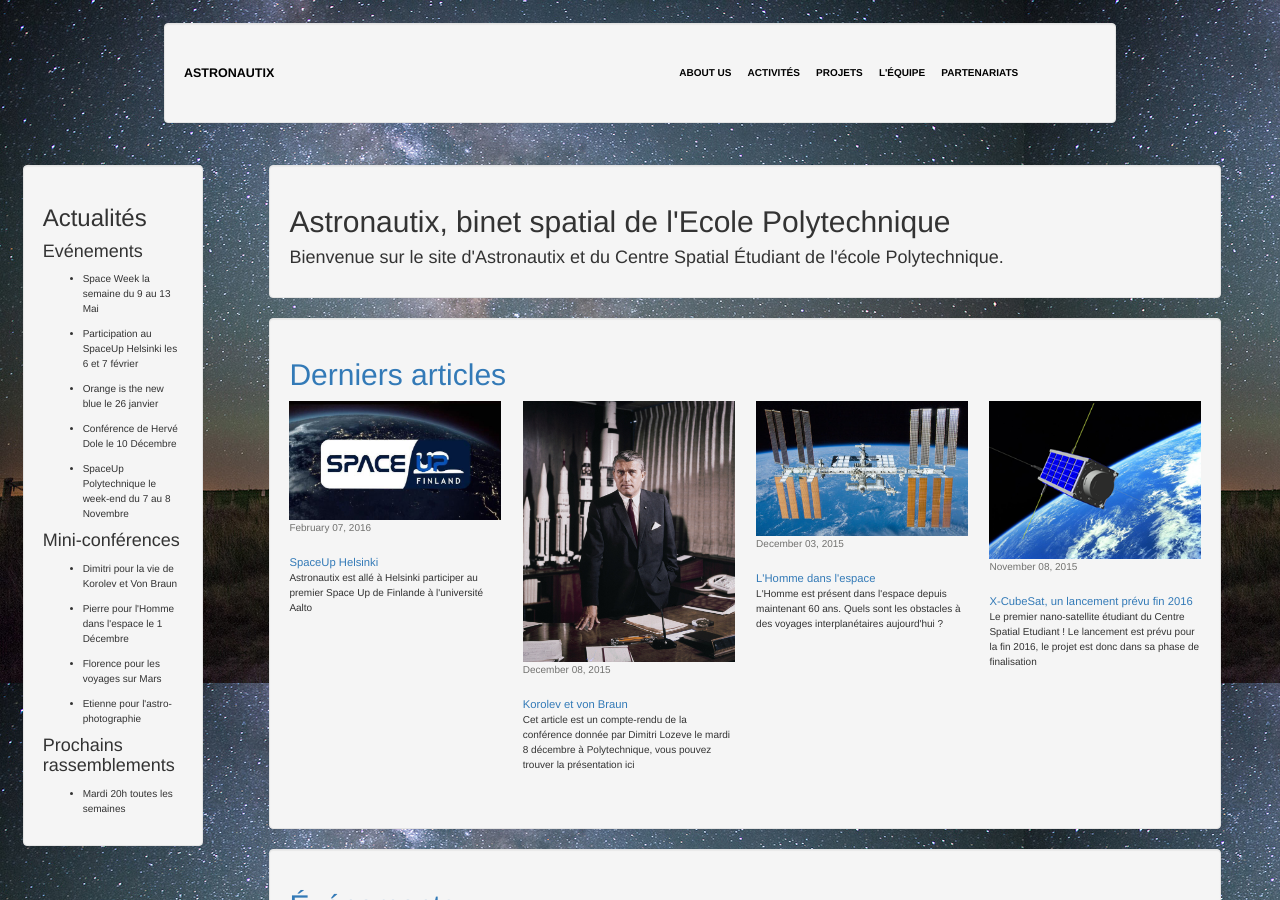
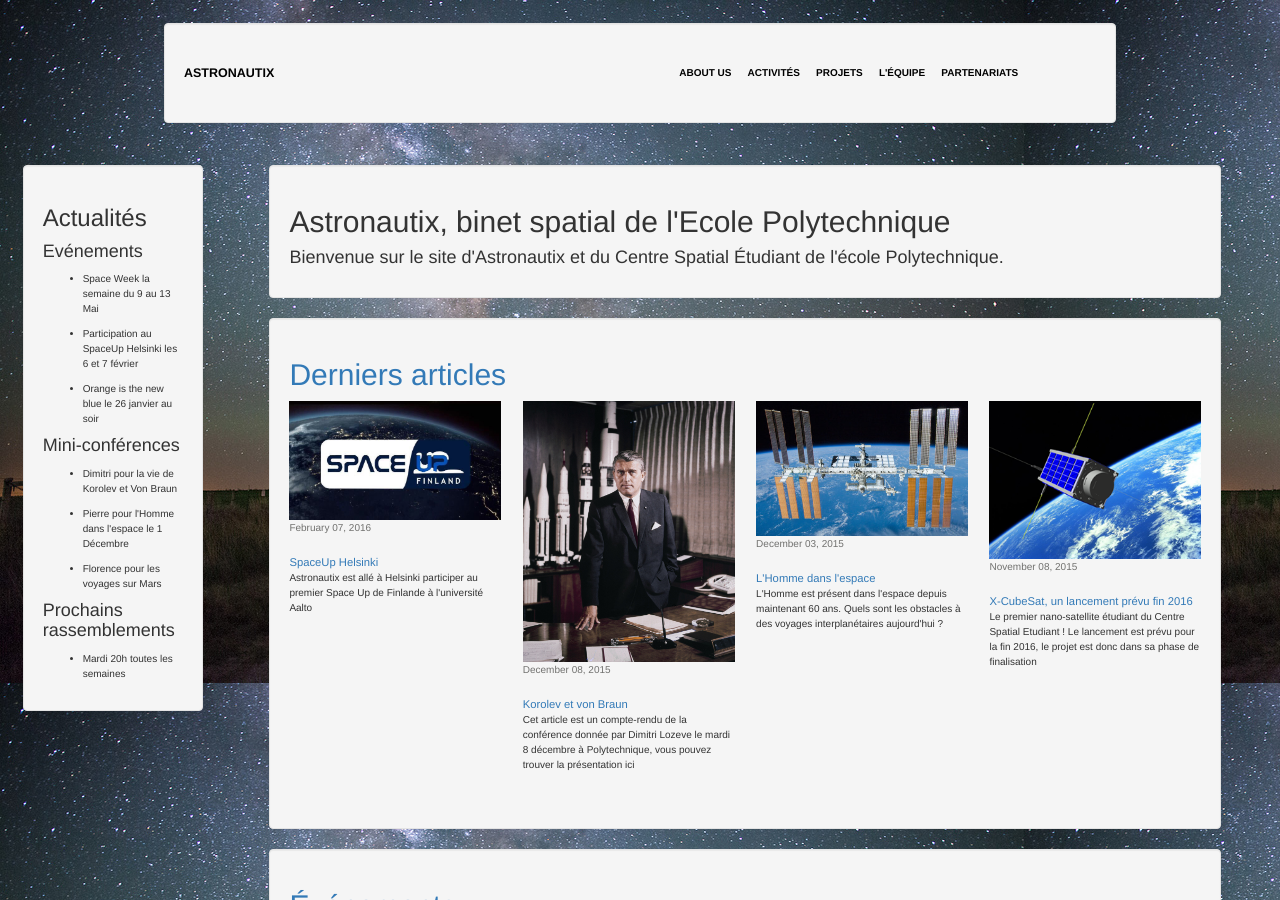
Before and after one commit to astronautix-cse-polytechnique/astronautix-cse-polytechnique.github.io, a Jekyll site: the page built from index.md, in a window 1280 px wide and 900 px high. Built offline with Jekyll 4.4.1, drawn with Linux system fonts in a browser that asks for light colours.

Commit message:
Update sidebar.yml

```diff
--- a/_data/sidebar.yml
+++ b/_data/sidebar.yml
@@ -5,16 +5,13 @@
   events:
       - description: Space Week la semaine du 9 au 13 Mai
       - description: Participation au SpaceUp Helsinki les 6 et 7 février
-      - description: Orange is the new blue le 26 janvier
-      - description: Conférence de Hervé Dole le 10 Décembre
-      - description: SpaceUp Polytechnique le week-end du 7 au 8 Novembre
+      - description: Orange is the new blue le 26 janvier au soir
 
 - title: Mini-conférences
   events:
     - description: Dimitri pour la vie de Korolev et Von Braun
     - description: Pierre pour l'Homme dans l'espace le 1 Décembre
     - description: Florence pour les voyages sur Mars
-    - description: Etienne pour l'astro-photographie
 
 - title: Prochains rassemblements
   events:
```
